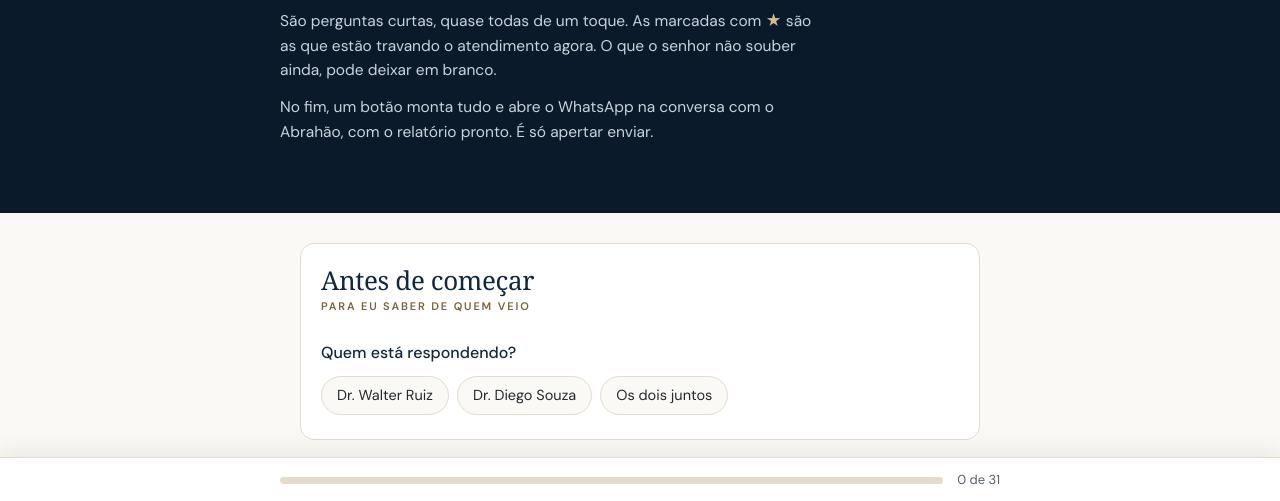
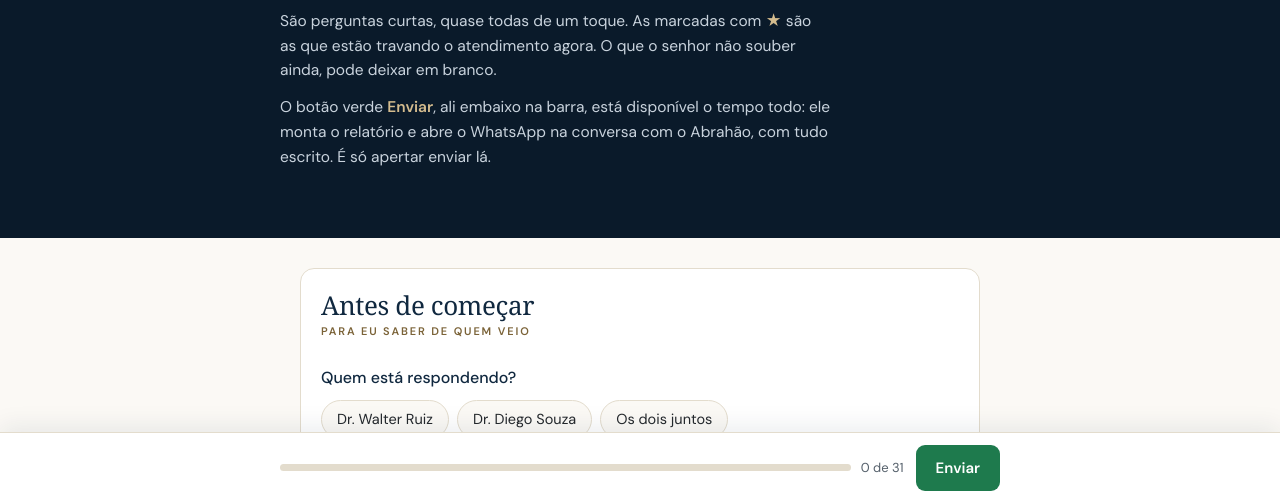
Before and after one commit to Neto2023/juris-elite, a website: page automacao/briefing/index.html in a window 1280 px wide. Shown: the part 297-798 px from the top of the page. Drawn offline with Linux system fonts and the light colour scheme; a web font is replaced by a local one.

Commit message:
Botão de enviar fica na barra fixa, à vista o tempo todo
Ele só existia no fim da página, depois de 31 perguntas, e quem abria não
via por onde as respostas voltariam. Agora a barra de baixo leva a medida do
preenchimento e o botão, nos dois lugares apontando para o mesmo link.

Co-Authored-By: Claude Opus 5 <noreply@anthropic.com>

```diff
--- a/automacao/briefing/index.html
+++ b/automacao/briefing/index.html
@@ -115,7 +115,13 @@ input[type=text]:focus,textarea:focus,select:focus{
   padding:12px var(--gut-dir) calc(12px + env(safe-area-inset-bottom,0px)) var(--gut);
   box-shadow:0 -6px 24px rgba(16,40,63,.08);
 }
-.barra .wrap{display:flex;align-items:center;gap:14px}
+.barra .wrap{display:flex;align-items:center;gap:12px}
+.medida{flex:1;min-width:0;display:flex;align-items:center;gap:10px}
+.bt-barra{
+  flex:none;background:var(--verde);color:#fff;text-decoration:none;
+  font-weight:600;font-size:15px;border-radius:9px;padding:11px 20px;white-space:nowrap;
+}
+.bt-barra:active{transform:translateY(1px)}
 .trilho{flex:1;min-width:0;height:7px;background:var(--linha);border-radius:999px;overflow:hidden}
 .trilho i{display:block;height:100%;width:0;background:var(--ouro);transition:width .25s ease}
 .conta{font-size:13px;color:var(--tinta-suave);font-variant-numeric:tabular-nums;white-space:nowrap}
@@ -153,7 +159,7 @@ input[type=text]:focus,textarea:focus,select:focus{
     <h1>O que o atendimento precisa saber</h1>
     <p>Doutor, o atendente automático do WhatsApp só fala o que estiver escrito aqui. Tudo que ele não sabe, ele devolve para a equipe responder na mão.</p>
     <p>São perguntas curtas, quase todas de um toque. As marcadas com <strong>★</strong> são as que estão travando o atendimento agora. O que o senhor não souber ainda, pode deixar em branco.</p>
-    <p>No fim, um botão monta tudo e abre o WhatsApp na conversa com o Abrahão, com o relatório pronto. É só apertar enviar.</p>
+    <p>O botão verde <strong>Enviar</strong>, ali embaixo na barra, está disponível o tempo todo: ele monta o relatório e abre o WhatsApp na conversa com o Abrahão, com tudo escrito. É só apertar enviar lá.</p>
   </div>
 </header>
 
@@ -452,8 +458,11 @@ input[type=text]:focus,textarea:focus,select:focus{
 
 <div class="barra">
   <div class="wrap">
-    <div class="trilho"><i id="trilho"></i></div>
-    <span class="conta" id="conta">0 de 31</span>
+    <div class="medida">
+      <div class="trilho"><i id="trilho"></i></div>
+      <span class="conta" id="conta">0 de 31</span>
+    </div>
+    <a class="bt-barra" id="enviar-barra" href="#">Enviar</a>
   </div>
 </div>
 
@@ -548,9 +557,10 @@ function atualizar() {
   guardar();
   progresso();
   var texto = encodeURIComponent(relatorio());
-  document.getElementById("enviar").href =
-    DESTINO ? "https://wa.me/" + DESTINO + "?text=" + texto
-            : "https://wa.me/?text=" + texto;
+  var alvo = DESTINO ? "https://wa.me/" + DESTINO + "?text=" + texto
+                     : "https://wa.me/?text=" + texto;
+  document.getElementById("enviar").href = alvo;
+  document.getElementById("enviar-barra").href = alvo;
 }
 
 document.addEventListener("input", atualizar);
```
